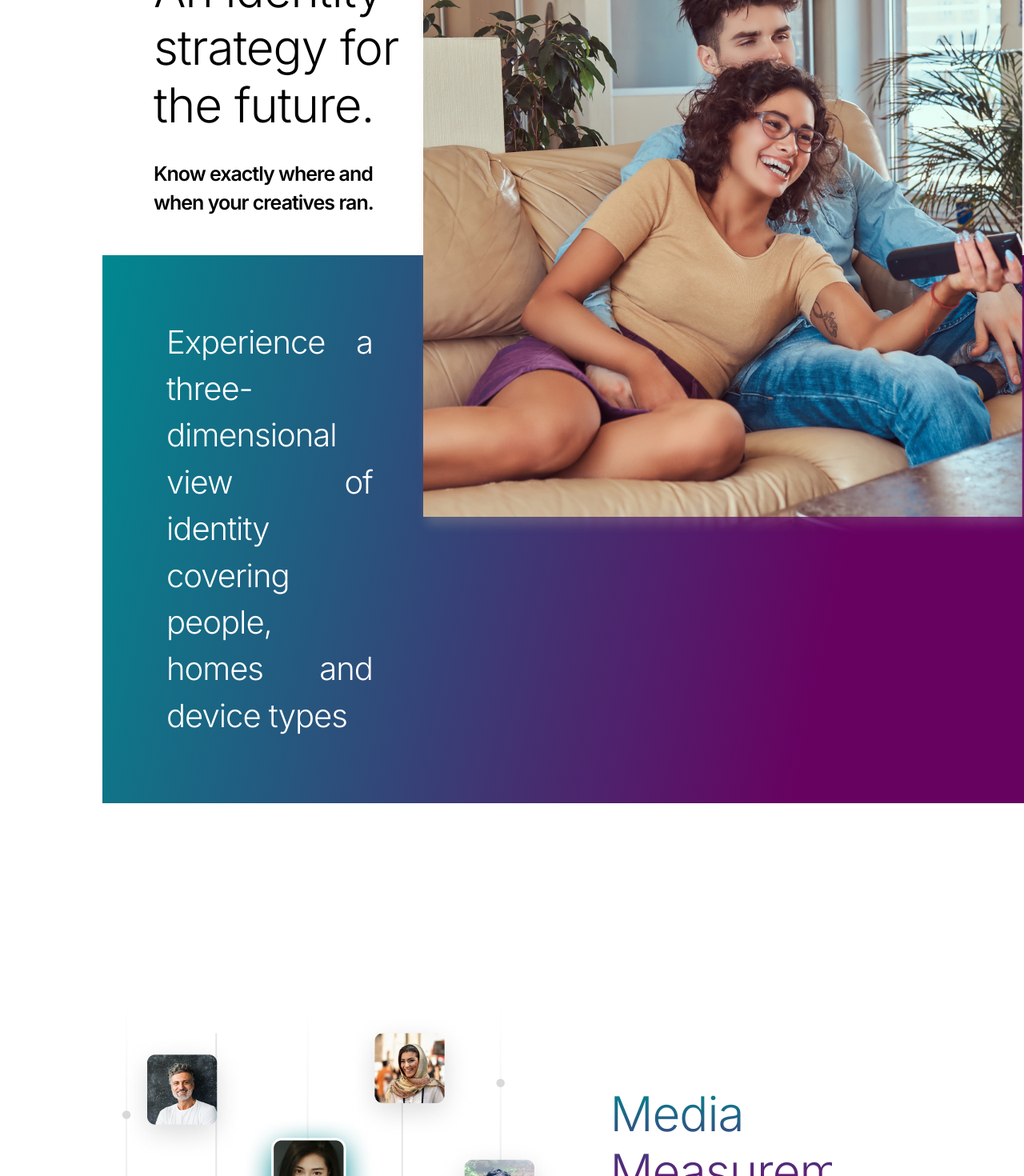
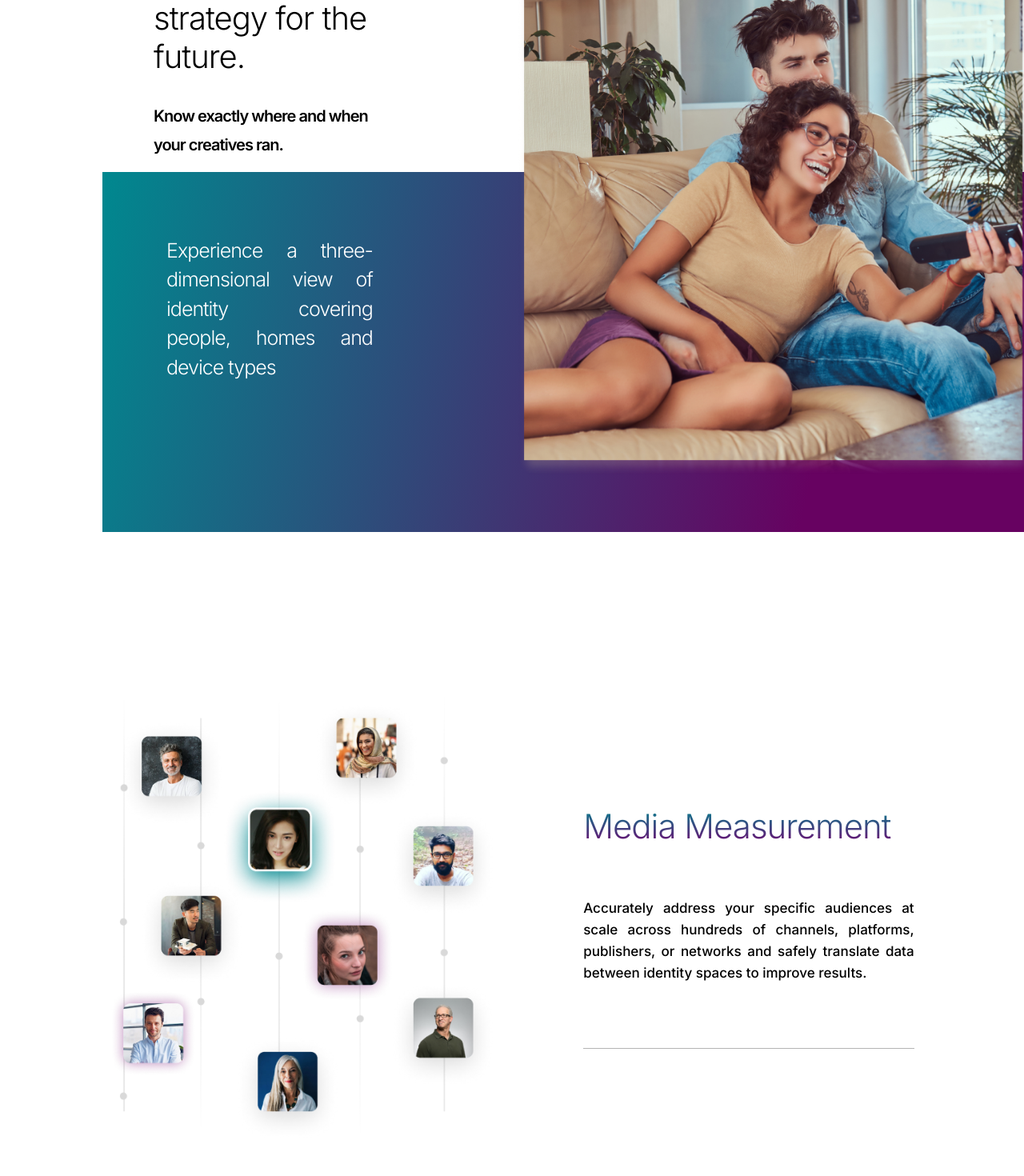
Before and after one commit to yuvrajjwala/MediaOnline, a React (Create React App) app in the folder new_app/: page /brands in a window 1280 px wide. Shown: the part 1120-2590 px from the top of the page at 80% size. Built offline with nearby package versions, Linux system fonts and the light colour scheme.

Commit message:
brand and channels

```diff
--- a/new_app/src/pages/brands.css
+++ b/new_app/src/pages/brands.css
@@ -322,3 +322,50 @@
         margin-top: 50px;
     }
 }
+@media only screen and (max-width:1600px){
+    #attr{
+        width: 20%;
+    }
+}
+
+@media only screen and (max-width:1350px){
+    #barr12-img {
+        top: -56.5%;
+        width: 55%;
+    }
+    #barr121{
+        font-size: 25px;
+    }
+    #b-arr12 {
+        min-height: 450px;
+    }
+    #b-arr11{
+        font-size: 40px;
+    }
+    #b-new {
+        font-size: 20px;
+        margin-bottom: 1rem;
+    }
+    .b-arr2 img{
+        width: 40%;
+    }
+    .side-1{
+        width: 100%;
+        font-size: 42px;
+    }
+    .side-2{
+        font-size: 17px;
+    }
+    .b-arr2{
+        padding: 2rem;
+    }
+    #attr{
+        width: 20%;
+    }
+    #b-arr3 {
+        padding: 0 1rem;
+    }
+    #b-arr3 img{
+        width: 50%;
+    }
+}
--- a/new_app/src/pages/channels.css
+++ b/new_app/src/pages/channels.css
@@ -338,3 +338,35 @@
         width: 100%;
     }
 }
+
+
+@media only screen and (max-width:1350px){
+    #arr12-img {
+        top: -40%;
+        width: 58%;
+    }
+    #c-arr11 {
+        font-size: 43px;
+    }
+    #arr121 {
+        font-size: 15px;
+        width: 40%;
+    }
+    #arr122{
+        font-size: 28px;
+    }
+    .area-right{
+        font-size: 15px;
+        width: 40%;
+    }
+    .area-left{
+        font-size: 50px;
+        width: 35%;
+    }
+    #c-head {
+        width: 30%;
+    }
+    #last-head {
+        width: 45%;
+    }
+}
```
